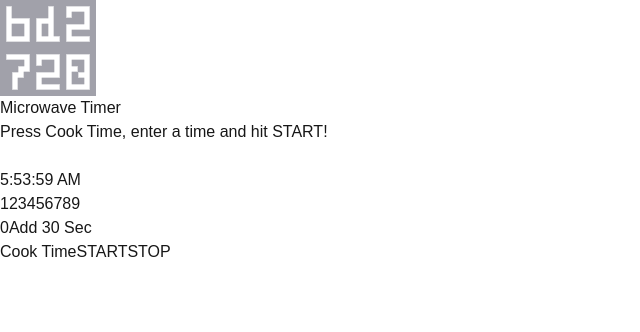
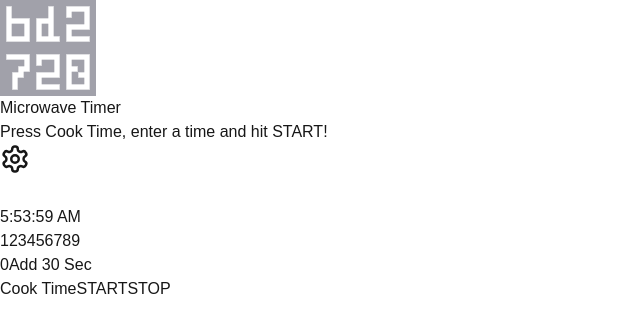
Before and after one commit to bd2720/microwave, a Next.js app: page / in a window 1280 px wide. Shown: the top 332 px of the page, without its empty margins (0-640 px from the left). Built offline with nearby package versions, Linux system fonts and the light colour scheme; a web font is replaced by a local one.

Commit message:
begin settings

```diff
--- a/package.json
+++ b/package.json
@@ -10,6 +10,7 @@
   },
   "dependencies": {
     "clsx": "^2.1.1",
+    "lucide-react": "^0.475.0",
     "next": "15.1.6",
     "react": "^19.0.0",
     "react-dom": "^19.0.0"
--- a/src/app/components/header.tsx
+++ b/src/app/components/header.tsx
@@ -1,18 +1,24 @@
+import SettingsButton from '@/app/components/settings-button';
 import Image from 'next/image';
+import Link from 'next/link';
+
 export default function Header(){
   return (
-    <header className="w-full h-28 bg-zinc-300 shadow-xl">
+    <header className="w-full h-28 bg-zinc-400/80 shadow-xl flex justify-between items-center p-2">
+      <Link href="https://bd2720.github.io/">
         <Image
-        className="hidden md:block absolute top-2 left-2 rounded-sm"
+          className="hidden md:block rounded-sm"
           width={96}
           height={96}
           src='/bd2720-watermark.png'
           alt='bd2720'
         />
-      <h1 className="text-4xl text-center font-semibold p-3">
+      </Link>
+      <div>
+        <h1 className="text-2xl md:text-4xl text-center font-semibold m-1">
           Microwave Timer
         </h1>
-      <p className="text-md md:text-lg text-center text-zinc-600">
+        <p className="text-sm md:text-lg text-center text-zinc-600 p-2">
           Press{" "}
           <span className="text-zinc-100">
             Cook Time,{" "}
@@ -21,10 +27,14 @@ export default function Header(){
           <span className="text-sky-500">
             time
           </span> and hit{" "}
-        <span className="text-green-500">
+          <span className="text-green-600">
             START!
           </span>
         </p>
+      </div>
+      <div className="size-24 flex justify-center items-center">
+        <SettingsButton />
+      </div>
     </header>
   );
 }
--- /dev/null
+++ b/src/app/components/settings-button.tsx
@@ -0,0 +1,12 @@
+import { Settings } from 'lucide-react';
+
+export default function SettingsButton(){
+  return (
+    <button className="size-12 bg-zinc-300 rounded-lg shadow-inner ring-zinc-400 hover:ring-2 active:shadow-zinc-400 flex justify-center items-center group">
+      <Settings
+        size="30"
+        className="text-zinc-500/80 group-active:opacity-85 group-active:pt-1"
+      />
+    </button>
+  );
+}
```
Also changed, not shown: 1 other file (tests, documents, lock files or other folders). Lines whose indentation alone changed are shown as unchanged.
